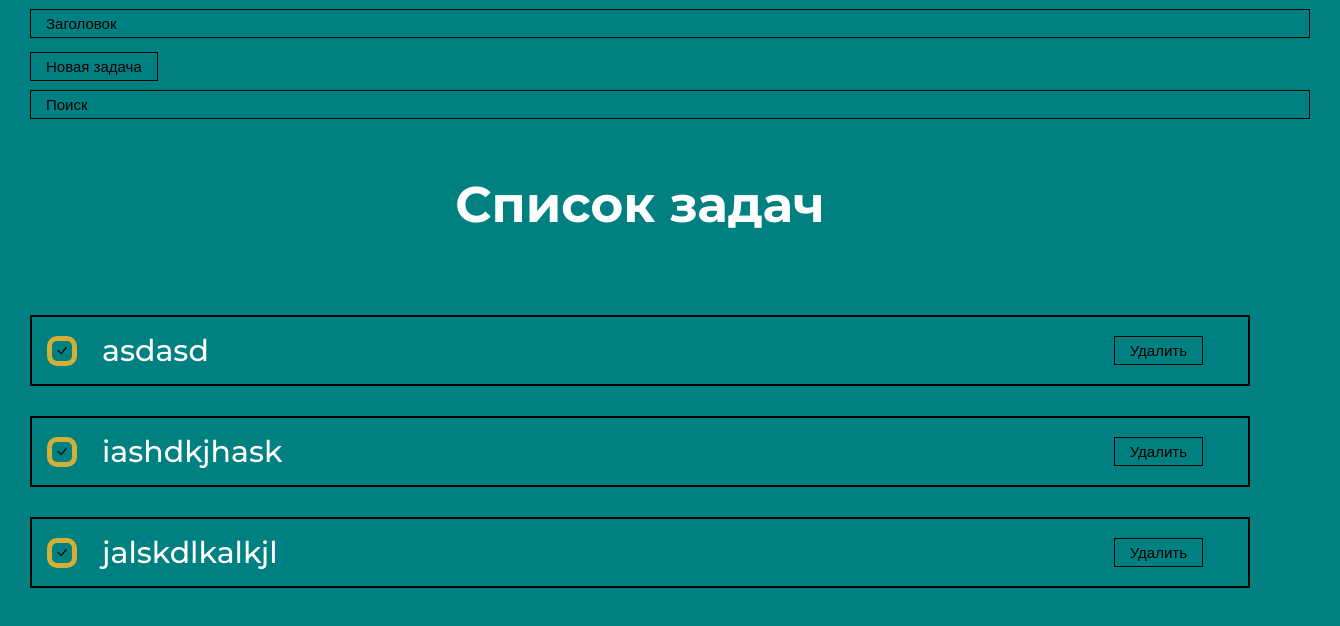
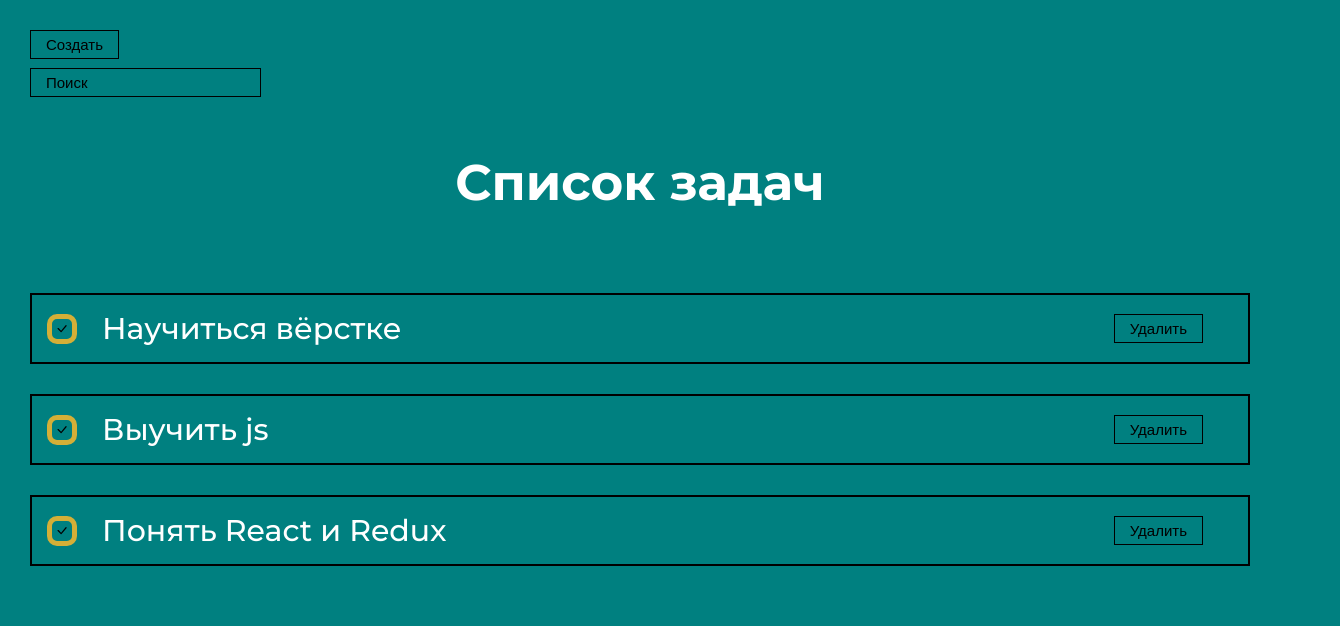
Before and after one commit to Okami397/react-propjects, a React (Create React App) app: page / in a window 1280 px wide. Shown: the top 626 px of the page, 1340 px wide, since content can reach past the window. Built offline with nearby package versions, Linux system fonts and the light colour scheme.

Commit message:
Добавляет кастомные хуки

```diff
--- a/package.json
+++ b/package.json
@@ -10,6 +10,7 @@
     "react-dom": "^18.2.0",
     "react-icons": "^4.9.0",
     "react-scripts": "5.0.1",
+    "react-transition-group": "^4.4.5",
     "web-vitals": "^2.1.4"
   },
   "scripts": {
--- a/src/app.js
+++ b/src/app.js
@@ -3,47 +3,51 @@ import './styles/index.css';
 import PostList from "./components/ToDo/PostList";
 import PostForm from "./components/ToDo/PostForm";
 import PostFilter from "./components/ToDo/PostFilter";
+import MyModal from "./components/UI/MyModal/MyModal";
+import MyButton from "./components/UI/button/MyButton";
+import { usePosts } from "./components/hooks/usePosts";
 
 function App () {
     const [posts, setPost] = useState( [
-        {   title: 'asdasd',
+        {   title: 'Научиться вёрстке',
             isCompleted: false,
             id: '1'
         },
-        {   title: 'iashdkjhask',
+        {   title: 'Выучить js',
             isCompleted: false,
             id: '2'
         },
-        {   title: 'jalskdlkalkjl',
+        {   title: 'Понять React и Redux',
             isCompleted: false,
             id: '3'
         }
     ] )
 
 const [filter, setFilter] = useState({sort: '', query:''})
+const [modal, setModal] = useState(false);
+
 
 const createPost = (newPost) => {
     setPost([...posts, newPost])
+    setModal(false)
 }
 
 const removePost = (post) => {
     setPost(posts.filter(p => p.id !== post.id))
 }
 
-const sortedPosts = useMemo(() => {
-    if(filter.sort) {
-        return [...posts].sort((a, b) => a[filter.sort].localCompare(b[filter.sort]))
-    }
-    return posts;
-}, [filter.sort, posts])
+const searchPosts = usePosts(posts, filter.sort, filter.query)
 
-const searchPosts = useMemo( ()=> {
-    return sortedPosts.filter(post =>post.title.toLowerCase().includes(filter.query.toLowerCase()))},
-    [filter.query, sortedPosts])
+
 
     return (
         <div>
-            <PostForm create={createPost}/>
+            <MyButton style={{marginTop: '30px'}} onClick={() => setModal(true)}>
+                Создать
+            </MyButton>
+            <MyModal visible={modal} setVisible={setModal}>
+                <PostForm create={createPost} />
+            </MyModal>
             <PostFilter
                 filter={filter}
                 setFilter={setFilter}/>
--- a/src/components/ToDo/PostFilter.jsx
+++ b/src/components/ToDo/PostFilter.jsx
@@ -3,7 +3,7 @@ import MyInput from '../UI/input/MyInput'
 
 const PostFilter = ({filter, setFilter}) => {
   return (
-    <div>
+    <div style={{marginRight: '50px'}}>
      <MyInput
       value={filter.query}
       onChange={e => setFilter({...filter, query: e.target.value})}
--- a/src/components/ToDo/PostForm.jsx
+++ b/src/components/ToDo/PostForm.jsx
@@ -18,14 +18,14 @@ const PostForm = ({create}) => {
 
     return (
     <div>
-        <form>
+        <form className='postWrapper' >
                 <MyInput
                     value={title}
                     onChange={e => setTitle(e.target.value)}
                     type="text"
-                    placeholder="Заголовок"/>
+                    placeholder="Описание задачи"/>
                 <MyButton onClick={addNewPost}>Новая задача</MyButton>
-            </form>
+        </form>
     </div>
   )
 }
--- a/src/components/ToDo/PostList.jsx
+++ b/src/components/ToDo/PostList.jsx
@@ -1,12 +1,22 @@
 import React from 'react'
 import TodoItem from './TodoItem'
+import { TransitionGroup, CSSTransition  } from 'react-transition-group'
 
 const PostList = ({posts, title, remove}) => {
   return (
     <div>
       <h1 style={{textAlign: 'center', marginBottom: '5px'}}>{title} </h1>
-      {posts.map(post => (
-        <TodoItem remove={remove} key={post.id} post={post}/>))}
+      <TransitionGroup>
+        {posts.map(post =>
+        <CSSTransition
+        key={post.id}
+        timeout={500}
+        classNames="post"
+        >
+          <TodoItem remove={remove} post={post}/>
+        </CSSTransition>
+         )}
+      </TransitionGroup>
     </div>
   )
 }
--- a/src/components/ToDo/Todo.css
+++ b/src/components/ToDo/Todo.css
@@ -24,3 +24,11 @@
     display: flex;
     align-items: center;
 }
+
+.postWrapper {
+    display: flex;
+    justify-content: center;
+    align-items: self-start;
+    flex-direction: column;
+    gap: 10px;
+}
--- a/src/components/ToDo/TodoItem.jsx
+++ b/src/components/ToDo/TodoItem.jsx
@@ -2,6 +2,7 @@ import React from 'react'
 import Check from './Check'
 import './Todo.css'
 import MyButton from '../UI/button/MyButton'
+
 
 const TodoItem = (props) => {
   return (
--- /dev/null
+++ b/src/components/UI/MyModal/MyModal.jsx
@@ -0,0 +1,21 @@
+import React from 'react'
+import classes from './MyModal.module.css'
+
+const MyModal = ({children, visible, setVisible}) => {
+
+  const rootClasses = [classes.myModal];
+
+  if(visible){
+    rootClasses.push(classes.myModal__active);
+  }
+
+  return (
+    <div className={rootClasses.join(' ')} onClick={() => setVisible(false)}>
+        <div className={classes.myModal__content} onClick={(e) => e.stopPropagation()}>
+            {children}
+        </div>
+    </div>
+  )
+}
+
+export default MyModal
--- /dev/null
+++ b/src/components/UI/MyModal/MyModal.module.css
@@ -0,0 +1,22 @@
+.myModal {
+    position: fixed;
+    top: 0;
+    left: 0;
+    right: 0;
+    bottom: 0;
+    display: none;
+    background: rgba(0,0,0, 0.5)
+}
+
+.myModal__content {
+    padding: 25px;
+    background: white;
+    border-radius: 20px;
+    min-width: 100px;
+
+}
+.myModal__active {
+    display: flex;
+    justify-content: center;
+    align-items: center;
+}
--- a/src/components/UI/input/MyInput.module.css
+++ b/src/components/UI/input/MyInput.module.css
@@ -1,10 +1,9 @@
 .myInput {
-    width: 100%;
     padding: 5px 15px;
-    margin: 5px 30px;
+    margin:5px 30px ;
     background-color: transparent;
     border: 1px solid black;
-    color: white;
+    color: black;
     font-size: 15px;
 }
 
--- /dev/null
+++ b/src/components/hooks/usePosts.jsx
@@ -0,0 +1,22 @@
+import { useMemo } from 'react'
+
+export const useSortedPost = (posts, sort) => {
+    const sortedPosts = useMemo(() => {
+        if(sort) {
+            return [...posts].sort((a, b) => a[sort].localCompare(b[sort]))
+        }
+        return posts;
+    }, [sort, posts])
+
+    return sortedPosts;
+}
+
+export const usePosts = (posts, sort, query) => {
+    const sortedPosts = useSortedPost(posts, sort)
+
+    const searchPosts = useMemo( ()=> {
+        return sortedPosts.filter(post =>post.title.toLowerCase().includes(query.toLowerCase()))},
+        [query, sortedPosts])
+    return searchPosts;
+
+}
--- a/src/styles/index.css
+++ b/src/styles/index.css
@@ -33,3 +33,21 @@ h1 {
     height: 20px;
     border-radius: 15px solid grey;
 }
+
+.post-enter {
+    opacity: 0;
+}
+
+.post-enter-active {
+    opacity: 1;
+    transition: all 300ms ease-in;
+}
+
+.post-exit {
+    opacity: 1;
+}
+
+.post-exit-active {
+    opacity: 0;
+    transition: all 300ms ease-in;
+}
```
Also changed, not shown: 1 other file (tests, documents, lock files or other folders).
